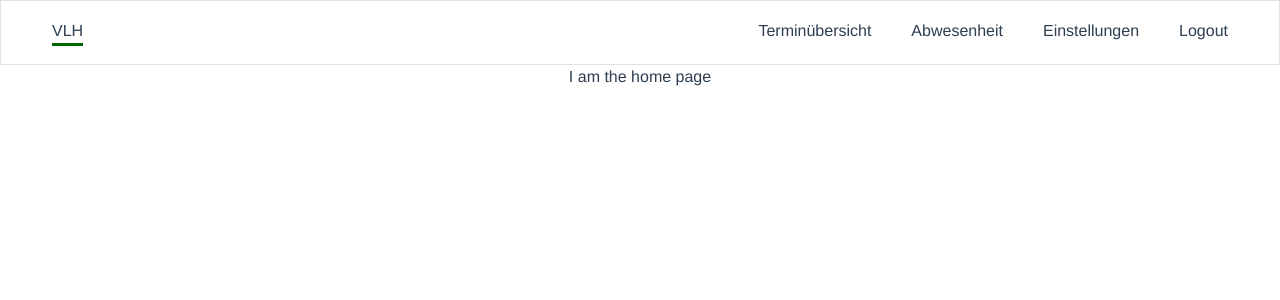
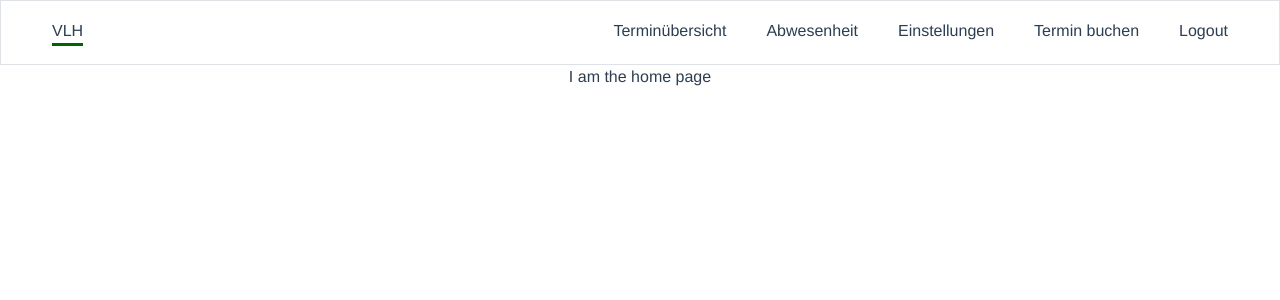
Before and after one commit to mrsmademoiselle/bsc-assignment-appointment-booking, a Vue app in the folder pflontend/: page / in a window 1280 px wide. Shown: the top 300 px of the page. Built offline with nearby package versions, Linux system fonts and the light colour scheme; sample sign-in values are in the browser's storage.

Commit message:
auch admin temrinbuchen

```diff
--- a/pflontend/src/components/NavigationBar.vue
+++ b/pflontend/src/components/NavigationBar.vue
@@ -8,6 +8,7 @@
         <router-link class="navbar-link" to="/overview">Terminübersicht</router-link>
         <router-link class="navbar-link" to="/absence">Abwesenheit</router-link>
         <router-link class="navbar-link" to="/settings">Einstellungen</router-link>
+        <router-link class="navbar-link" to="/book-appointment">Termin buchen</router-link>
 
         <a class="navbar-link" v-on:click="logout">Logout</a>
       </div>
@@ -15,6 +16,7 @@
         <router-link class="navbar-link" to="/book-appointment">Termin buchen</router-link>
         <router-link class="navbar-link" to="/login">Login</router-link>
       </div>
+
     </div>
 
   </nav>
```
